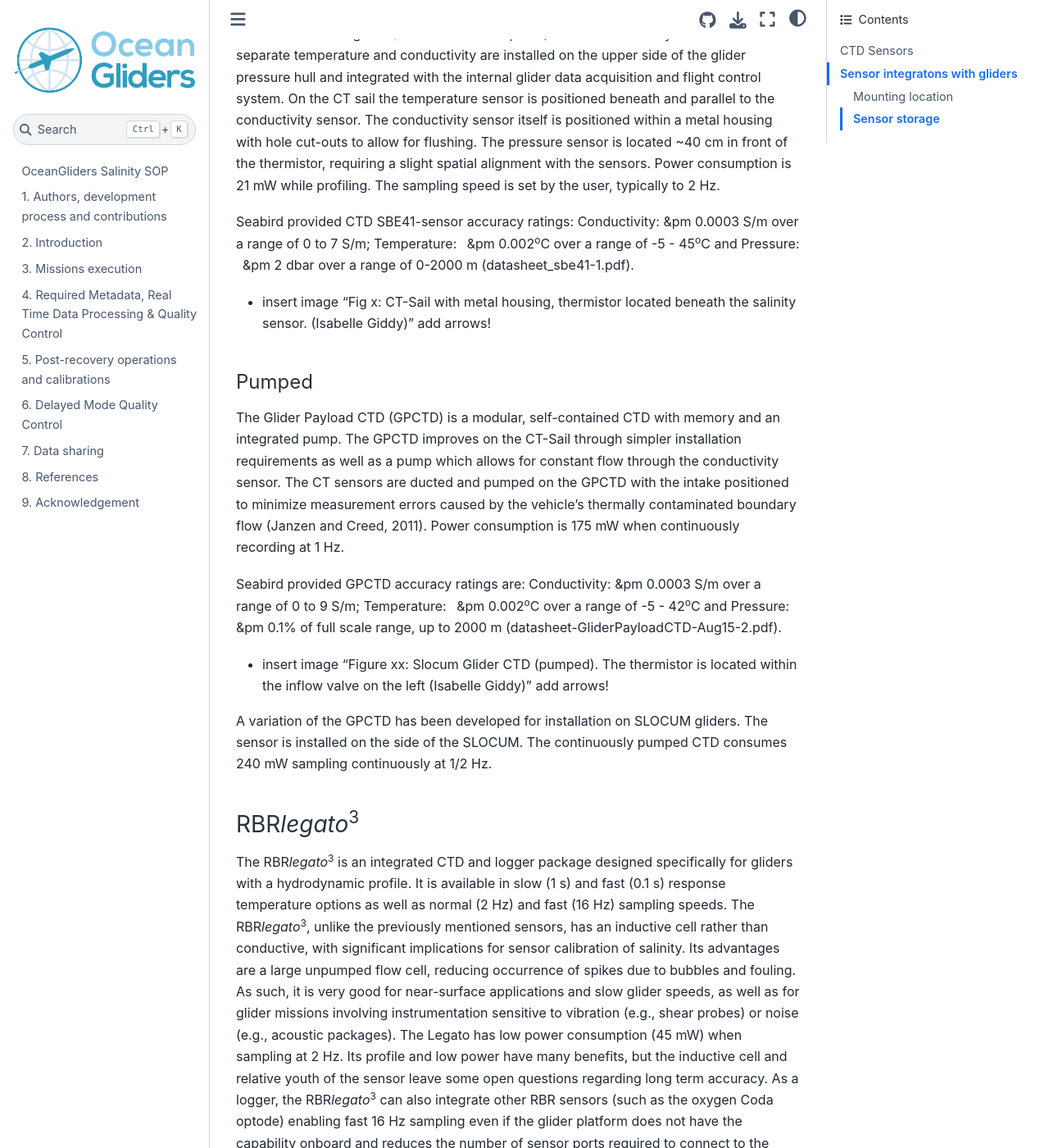
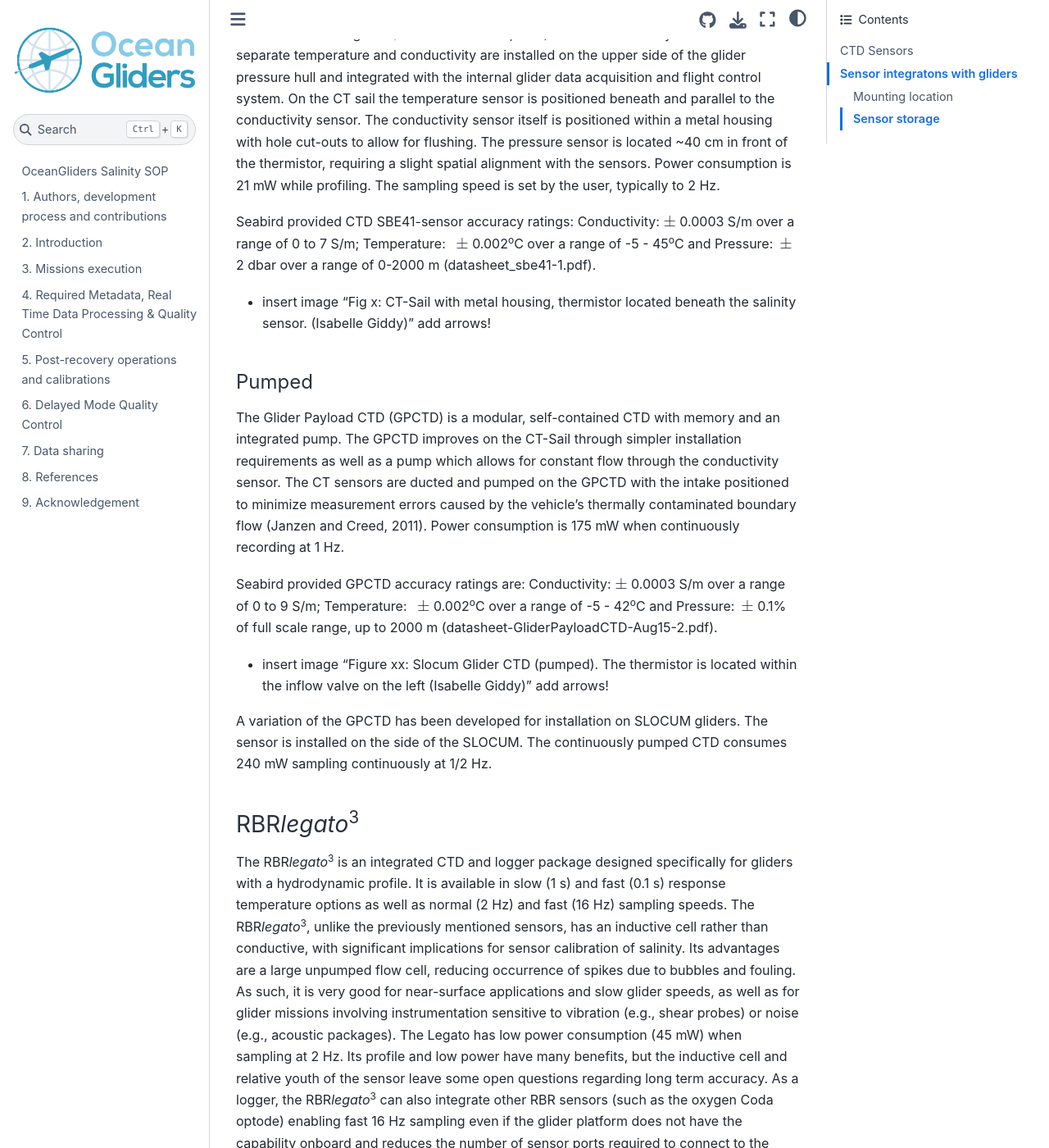
Before and after one commit to OceanGlidersCommunity/Salinity_SOP, a Jupyter Book: the page built from sections/salinity_sensors_integration.md, in a window 1280 px wide and 1400 px high, scrolled down 765 px. Shown: the whole window at 82% size. Built offline with Jupyter Book 1.0.4 settings and Sphinx 7.4.7 and the Sphinx Book theme 1.1.4, drawn with Linux system fonts in a browser that asks for light colours; pages that are not in the unit, such as notebooks, are missing from menus; some of the changed text lies outside the part shown.

Commit message:
docs: fix formatting

```diff
--- a/sections/salinity_sensors_integration.md
+++ b/sections/salinity_sensors_integration.md
@@ -19,7 +19,7 @@ The conductivity sensor itself is positioned within a metal housing with hole cu
 Power consumption is 21 mW while profiling.
 The sampling speed is set by the user, typically to 2 Hz.
 
-Seabird provided CTD SBE41-sensor accuracy ratings: Conductivity: &pm 0.0003 S/m over a range of 0 to 7 S/m; Temperature:  &pm 0.002<sup>o</sup>C over a range of -5 - 45<sup>o</sup>C and Pressure:  &pm 2 dbar over a range of 0-2000 m (datasheet_sbe41-1.pdf).
+Seabird provided CTD SBE41-sensor accuracy ratings: Conductivity: $\pm$ 0.0003 S/m over a range of 0 to 7 S/m; Temperature:  $\pm$ 0.002<sup>o</sup>C over a range of -5 - 45<sup>o</sup>C and Pressure: $\pm$ 2 dbar over a range of 0-2000 m (datasheet_sbe41-1.pdf).
 
 - insert image "Fig x: CT-Sail with metal housing, thermistor located beneath the salinity sensor. (Isabelle Giddy)" add arrows!
 
@@ -29,7 +29,7 @@ The GPCTD improves on the CT-Sail through simpler installation requirements as w
 The CT sensors are ducted and pumped on the GPCTD with the intake positioned to minimize measurement errors caused by the vehicle’s thermally contaminated boundary flow (Janzen and Creed, 2011).
 Power consumption is 175 mW when continuously recording at 1 Hz.
 
-Seabird provided GPCTD accuracy ratings are: Conductivity: &pm 0.0003 S/m over a range of 0 to 9 S/m; Temperature:  &pm 0.002<sup>o</sup>C over a range of -5 - 42<sup>o</sup>C and Pressure:  &pm 0.1% of full scale range, up to 2000 m (datasheet-GliderPayloadCTD-Aug15-2.pdf).
+Seabird provided GPCTD accuracy ratings are: Conductivity: $\pm$ 0.0003 S/m over a range of 0 to 9 S/m; Temperature:  $\pm$ 0.002<sup>o</sup>C over a range of -5 - 42<sup>o</sup>C and Pressure: $\pm$ 0.1% of full scale range, up to 2000 m (datasheet-GliderPayloadCTD-Aug15-2.pdf).
 
 - insert image "Figure xx: Slocum Glider CTD (pumped). The thermistor is located within the inflow valve on the left (Isabelle Giddy)" add arrows!
 
@@ -43,7 +43,7 @@ Its advantages are a large unpumped flow cell, reducing occurrence of spikes due
 As such, it is very good for near-surface applications and slow glider speeds, as well as for glider missions involving instrumentation sensitive to vibration (e.g., shear probes) or noise (e.g., acoustic packages).
 The Legato has low power consumption (45 mW) when sampling at 2 Hz. Its profile and low power have many benefits, but the inductive cell and relative youth of the sensor leave some open questions regarding long term accuracy.
 As a logger, the RBR*legato*<sup>3</sup> can also integrate other RBR sensors (such as the oxygen Coda optode) enabling fast 16 Hz sampling even if the glider platform does not have the capability onboard and reduces the number of sensor ports required to connect to the glider.
-The RBR*legato*<sup>3</sup> has a manufacturer-provided accuracy of &pm 0.002<sup>o</sup>C (ITS-90) over a range of -5 to +35<sup>o</sup>C (https://rbr-global.com/products/oem/rbrlegato).
+The RBR*legato*<sup>3</sup> has a manufacturer-provided accuracy of $\pm$ 0.002<sup>o</sup>C (ITS-90) over a range of -5 to +35<sup>o</sup>C (https://rbr-global.com/products/oem/rbrlegato).
 
 ## Sensor integratons with gliders
 
```
Also changed, not shown: other parts of sections/salinity_sensors_integration.md (+2 -2 lines).
